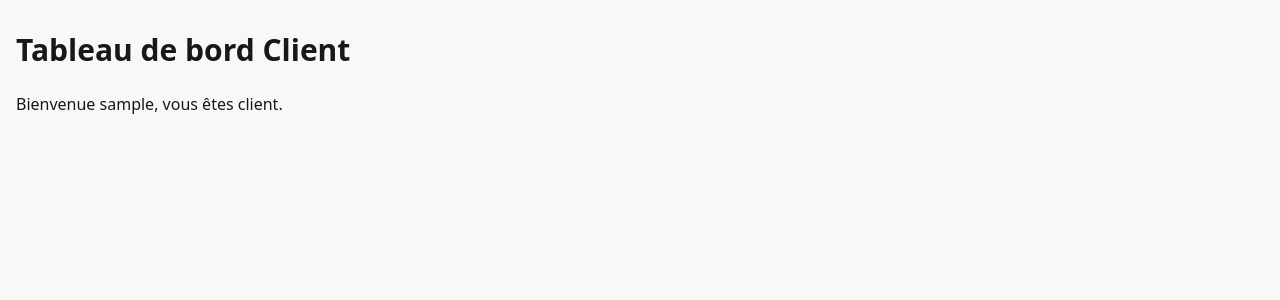
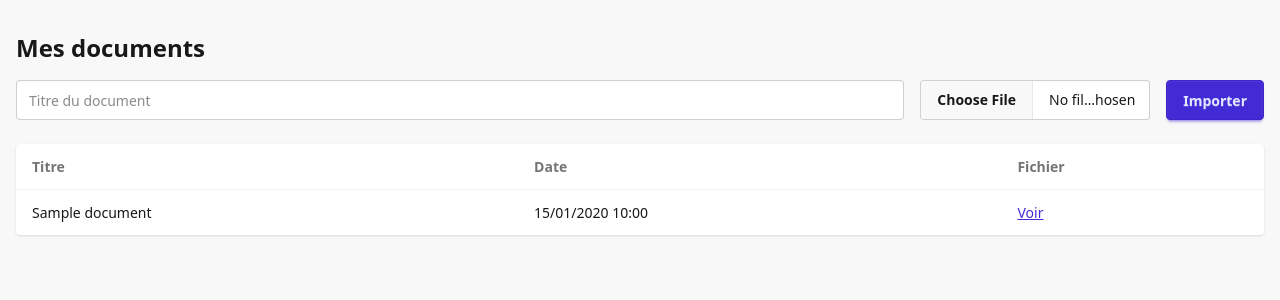
Before and after one commit to IMANA47/KongoSign, a Django app: page /dashboard/client/ in a window 1280 px wide. Shown: the part 64-364 px from the top of the page. Run offline with Django 5.2, Linux system fonts and the light colour scheme; a user stored in the database is signed in; tables that the repository leaves empty hold one stand-in row (values such as "Sample post"); style sheets or scripts are compiled from the project's sources.

Commit message:
mise en place fonction Importer et gérer les documents PDF (Client)

```diff
--- a/config/settings.py
+++ b/config/settings.py
@@ -147,3 +147,6 @@ STATICFILES_DIRS = [
 
 # Pour la production (collectstatic)
 STATIC_ROOT = os.path.join(BASE_DIR, 'staticfiles')
+
+MEDIA_URL = '/media/'
+MEDIA_ROOT = BASE_DIR / 'media'
--- a/config/urls.py
+++ b/config/urls.py
@@ -33,3 +33,5 @@ urlpatterns = [
 
 if settings.DEBUG:
     urlpatterns += static(settings.STATIC_URL, document_root=settings.STATIC_ROOT)
+if settings.DEBUG:
+    urlpatterns += static(settings.MEDIA_URL, document_root=settings.MEDIA_ROOT)
--- /dev/null
+++ b/core/forms.py
@@ -0,0 +1,7 @@
+from django import forms
+from .models import Document
+
+class DocumentUploadForm(forms.ModelForm):
+    class Meta:
+        model = Document
+        fields = ['title', 'file']
--- a/core/models.py
+++ b/core/models.py
@@ -1,5 +1,6 @@
 from django.contrib.auth.models import AbstractUser
 from django.db import models
+from django.conf import settings
 
 class CustomUser(AbstractUser):
     ROLE_CHOICES = [
@@ -20,3 +21,13 @@ class CustomUser(AbstractUser):
 
     def __str__(self):
         return f"{self.username} ({self.role})"
+
+class Document(models.Model):
+    owner = models.ForeignKey(settings.AUTH_USER_MODEL, on_delete=models.CASCADE)
+    title = models.CharField(max_length=255)
+    file = models.FileField(upload_to='documents/')
+    uploaded_at = models.DateTimeField(auto_now_add=True)
+    is_archived = models.BooleanField(default=False)
+
+    def __str__(self):
+        return f"{self.title} ({self.owner.username})"
--- a/core/views.py
+++ b/core/views.py
@@ -1,5 +1,7 @@
 from django.shortcuts import redirect, render
 from django.contrib.auth.decorators import login_required
+from .forms import DocumentUploadForm
+from .models import Document
 
 @login_required
 def dashboard_redirect(request):
@@ -25,3 +27,22 @@ def client_dashboard(request):
 @login_required
 def signataire_dashboard(request):
     return render(request, 'core/signataire_dashboard.html')
+
+@login_required
+def client_dashboard(request):
+    documents = Document.objects.filter(owner=request.user, is_archived=False)
+
+    if request.method == 'POST':
+        form = DocumentUploadForm(request.POST, request.FILES)
+        if form.is_valid():
+            doc = form.save(commit=False)
+            doc.owner = request.user
+            doc.save()
+            return redirect('client_dashboard')
+    else:
+        form = DocumentUploadForm()
+
+    return render(request, 'core/client_dashboard.html', {
+        'documents': documents,
+        'form': form
+    })
--- a/templates/core/client_dashboard.html
+++ b/templates/core/client_dashboard.html
@@ -1,5 +1,36 @@
 {% extends 'base.html' %}
 {% block content %}
-<h1 class="text-3xl font-bold mb-6">Tableau de bord Client</h1>
-<p>Bienvenue {{ request.user.username }}, vous êtes client.</p>
+<h1 class="text-2xl font-bold mb-4">Mes documents</h1>
+
+<form method="POST" enctype="multipart/form-data" class="mb-6">
+  {% csrf_token %}
+  <div class="flex gap-4">
+    <input type="text" name="title" placeholder="Titre du document" class="input input-bordered w-full" required>
+    <input type="file" name="file" accept=".pdf" class="file-input file-input-bordered" required>
+    <button type="submit" class="btn btn-primary">Importer</button>
+  </div>
+</form>
+
+<table class="table w-full bg-white rounded shadow">
+  <thead>
+    <tr>
+      <th>Titre</th>
+      <th>Date</th>
+      <th>Fichier</th>
+    </tr>
+  </thead>
+  <tbody>
+    {% for doc in documents %}
+    <tr>
+      <td>{{ doc.title }}</td>
+      <td>{{ doc.uploaded_at|date:"d/m/Y H:i" }}</td>
+      <td><a href="{{ doc.file.url }}" target="_blank" class="link link-primary">Voir</a></td>
+    </tr>
+    {% empty %}
+    <tr>
+      <td colspan="3">Aucun document importé.</td>
+    </tr>
+    {% endfor %}
+  </tbody>
+</table>
 {% endblock %}
```
Also changed, not shown: core/migrations/0002_document.py (added).
